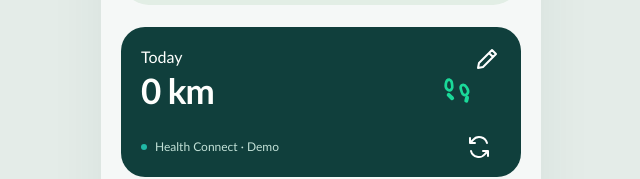
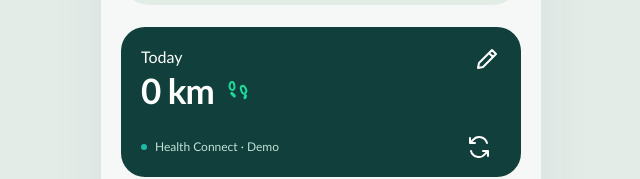
Before and after one commit to Nyllaah/cyh-habit-tracker, a Next.js app: page / in a window 1280 px wide. Shown: the part 437-616 px from the top of the page, without its empty margins (319-959 px from the left). Built offline with nearby package versions, Linux system fonts and the light colour scheme.

Commit message:
style: place footsteps beside the daily distance

```diff
--- a/app/globals.css
+++ b/app/globals.css
@@ -40,7 +40,8 @@ h1 { font-size: clamp(24px, 6.8vw, 29px); letter-spacing: -.9px; font-weight: 80
 .today-card { position: relative; margin-top: 22px; padding: 20px 20px 8px; border-radius: 24px; background: var(--ink); color: var(--surface); }
 .today-card h2 { font-size: 16px; font-weight: 500; }
 .today-distance { margin-top: 3px; font-size: 35px; letter-spacing: -1px; font-weight: 700; line-height: 1.25; font-variant-numeric: tabular-nums; }
-.today-footsteps { position: absolute; right: 48px; top: 46px; width: 32px; height: 32px; filter: invert(70%) sepia(50%) saturate(530%) hue-rotate(117deg); transform: rotate(-12deg); }
+.today-distance-row { display: flex; align-items: center; gap: 12px; padding-right: 28px; }
+.today-footsteps { width: 24px; height: 24px; filter: invert(70%) sepia(50%) saturate(530%) hue-rotate(117deg); transform: rotate(-12deg); }
 .health-row { display: flex; align-items: center; justify-content: space-between; gap: 6px; margin-top: 12px; }
 .health-row p { display: flex; align-items: center; gap: 8px; font-size: 12px; color: #c2e1d7; }
 .status-dot { width: 6px; height: 6px; border-radius: 50%; background: var(--turquoise); }
--- a/app/page.tsx
+++ b/app/page.tsx
@@ -155,8 +155,10 @@ export default function Page() {
       <section className="today-card" aria-labelledby="today-title">
         <h2 id="today-title">Today</h2>
         <button type="button" className="icon-button light-icon edit-total" aria-label="Edit today's total" onClick={() => setEditing(true)}><Icon name="edit" /></button>
-        <p className="today-distance" aria-live="polite" aria-atomic="true">{formatDistance(today ? effectiveMeters(today) : 0, unit)}</p>
-        <Icon name="footsteps" className="today-footsteps" />
+        <div className="today-distance-row">
+          <p className="today-distance" aria-live="polite" aria-atomic="true">{formatDistance(today ? effectiveMeters(today) : 0, unit)}</p>
+          <Icon name="footsteps" className="today-footsteps" />
+        </div>
         <div className="health-row">
           <p role="status"><span className="status-dot" />{syncing ? "Syncing · Demo" : today?.manualOverrideMeters !== undefined ? "Manual total · Demo" : "Health Connect · Demo"}</p>
           <button ref={syncButton} className="icon-button light-icon" disabled={syncing || !demoReading} aria-label="Sync health activity" title={!demoReading ? "Choose a starting city first" : "Sync health activity"} onClick={syncHealth}>
```
Also changed, not shown: 1 other file (tests, documents, lock files or other folders).
